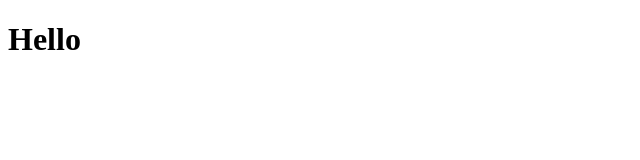
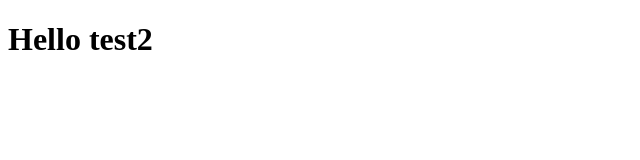
Before and after one commit to Zakhar1217/HtmlModule1, a plain HTML site: page hw1/index.html in a window 1280 px wide. Shown: the whole page, without its empty margins (0-640 px from the left). Drawn offline with Linux system fonts and the light colour scheme.

Commit message:
add test2

```diff
--- a/hw1/index.html
+++ b/hw1/index.html
@@ -5,6 +5,6 @@
     <title>Title</title>
 </head>
 <body>
-<h1>Hello</h1>
+<h1>Hello test2</h1>
 </body>
 </html>
```
